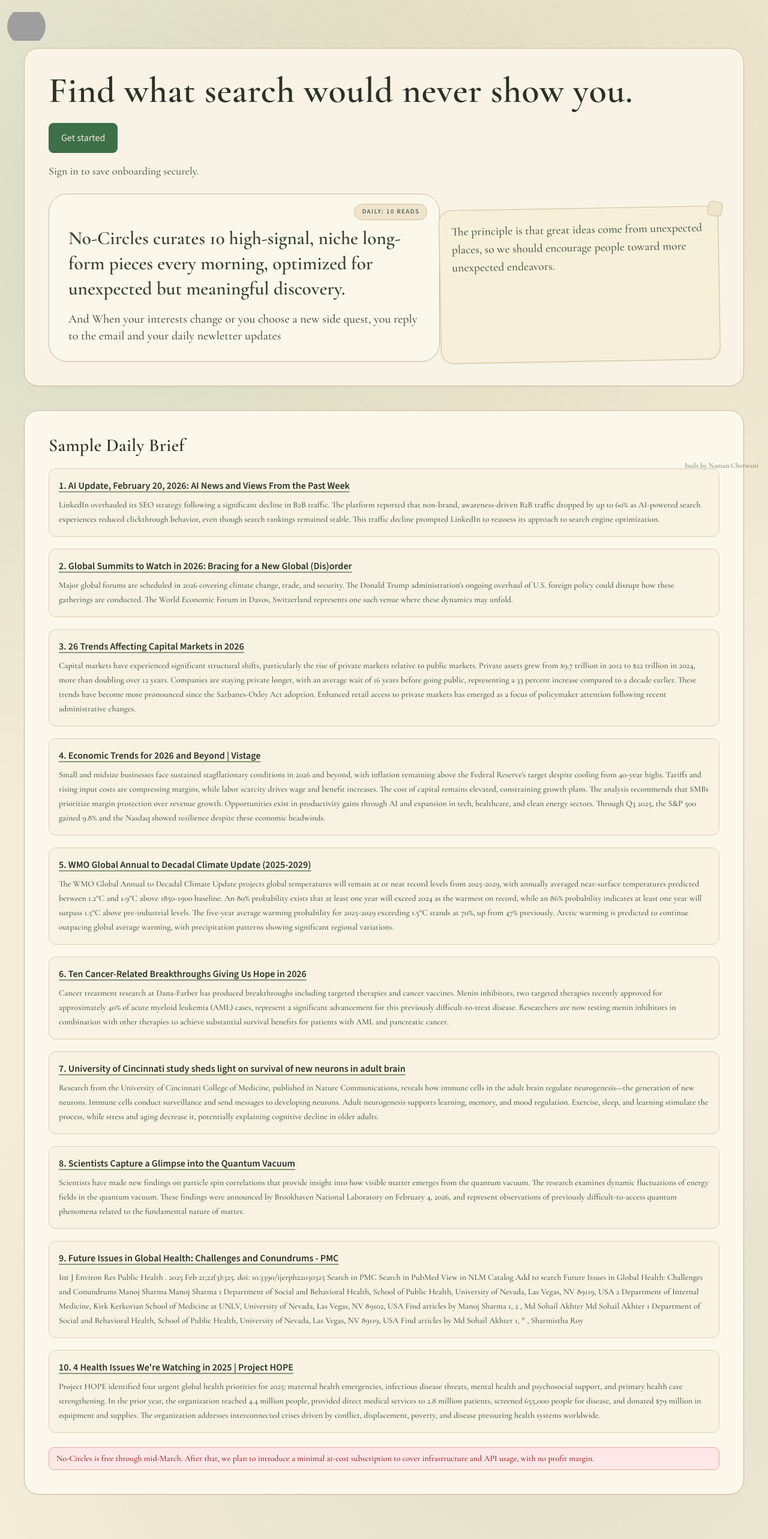
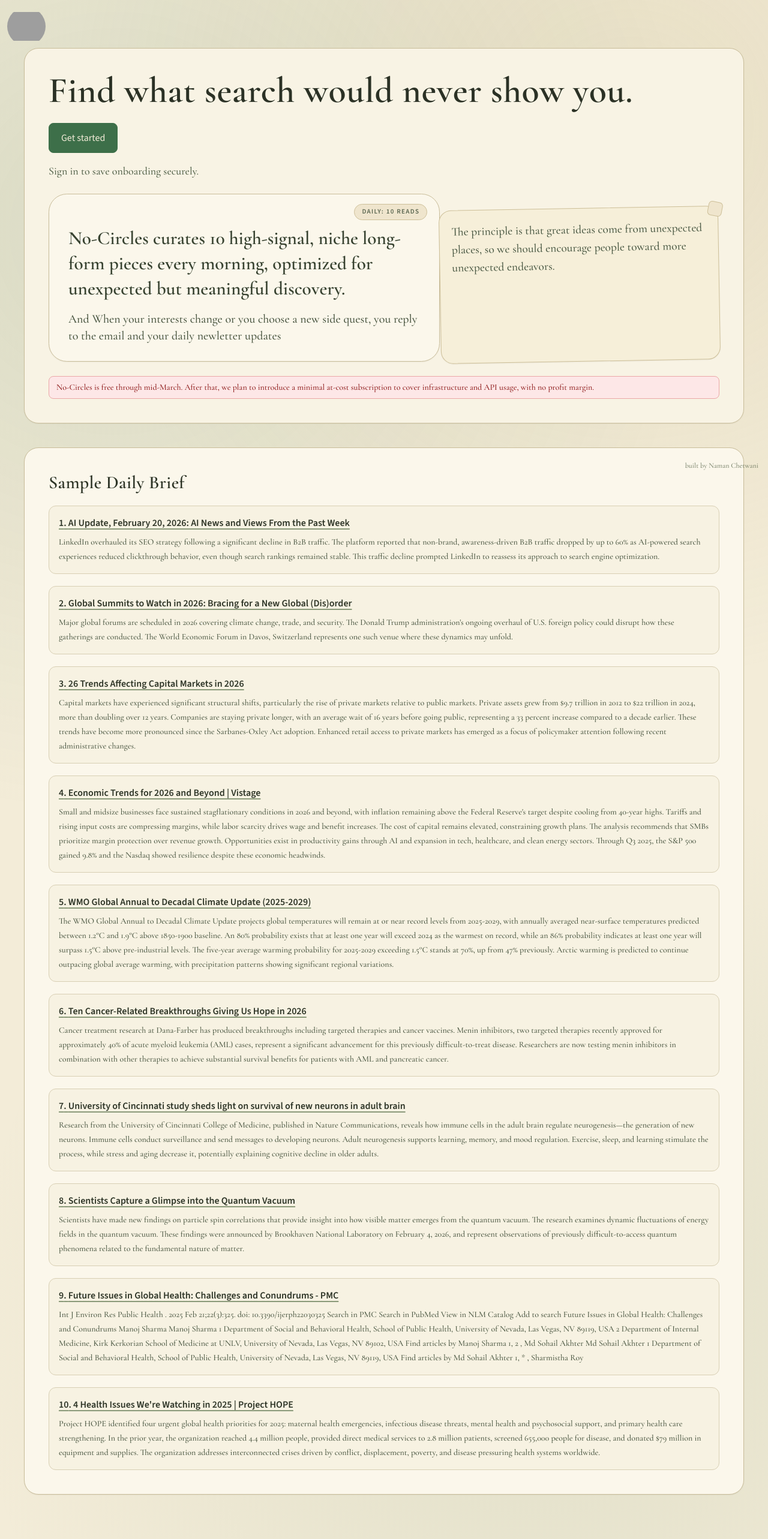
Before and after one commit to coder-2011/no-circles, a Next.js app: page / in a window 1280 px wide. Shown: the top 2566 px of the page at 60% size. Built offline with nearby package versions, Linux system fonts and the light colour scheme; no server answers; grey boxes are pictures that could not be loaded.

Commit message:
feat(homepage): move pricing notice below hero info cards

```diff
--- a/app/page.tsx
+++ b/app/page.tsx
@@ -286,6 +286,12 @@ export default function HomePage() {
               </p>
             </div>
           </div>
+          <div className="mt-6 rounded-lg border border-[#EBA7A7] bg-[#FDE7E7] px-3 py-2">
+            <p className="text-sm font-medium text-[#8F1D1D]">
+              No-Circles is free through mid-March. After that, we plan to introduce a minimal at-cost subscription to
+              cover infrastructure and API usage, with no profit margin.
+            </p>
+          </div>
         </section>
 
         <section className="rounded-3xl border border-[#C9BD9A] bg-[#FBF7EB] p-8 text-[#2D3426] shadow-sm md:p-10">
@@ -307,12 +313,6 @@ export default function HomePage() {
               ))}
             </ol>
           </div>
-          <div className="mt-6 rounded-lg border border-[#EBA7A7] bg-[#FDE7E7] px-3 py-2">
-            <p className="text-sm font-medium text-[#8F1D1D]">
-              No-Circles is free through mid-March. After that, we plan to introduce a minimal at-cost subscription to
-              cover infrastructure and API usage, with no profit margin.
-            </p>
-          </div>
         </section>
       </div>
       <p className="pointer-events-none fixed bottom-4 right-4 text-xs font-medium text-[#6B775D]/90">
```
